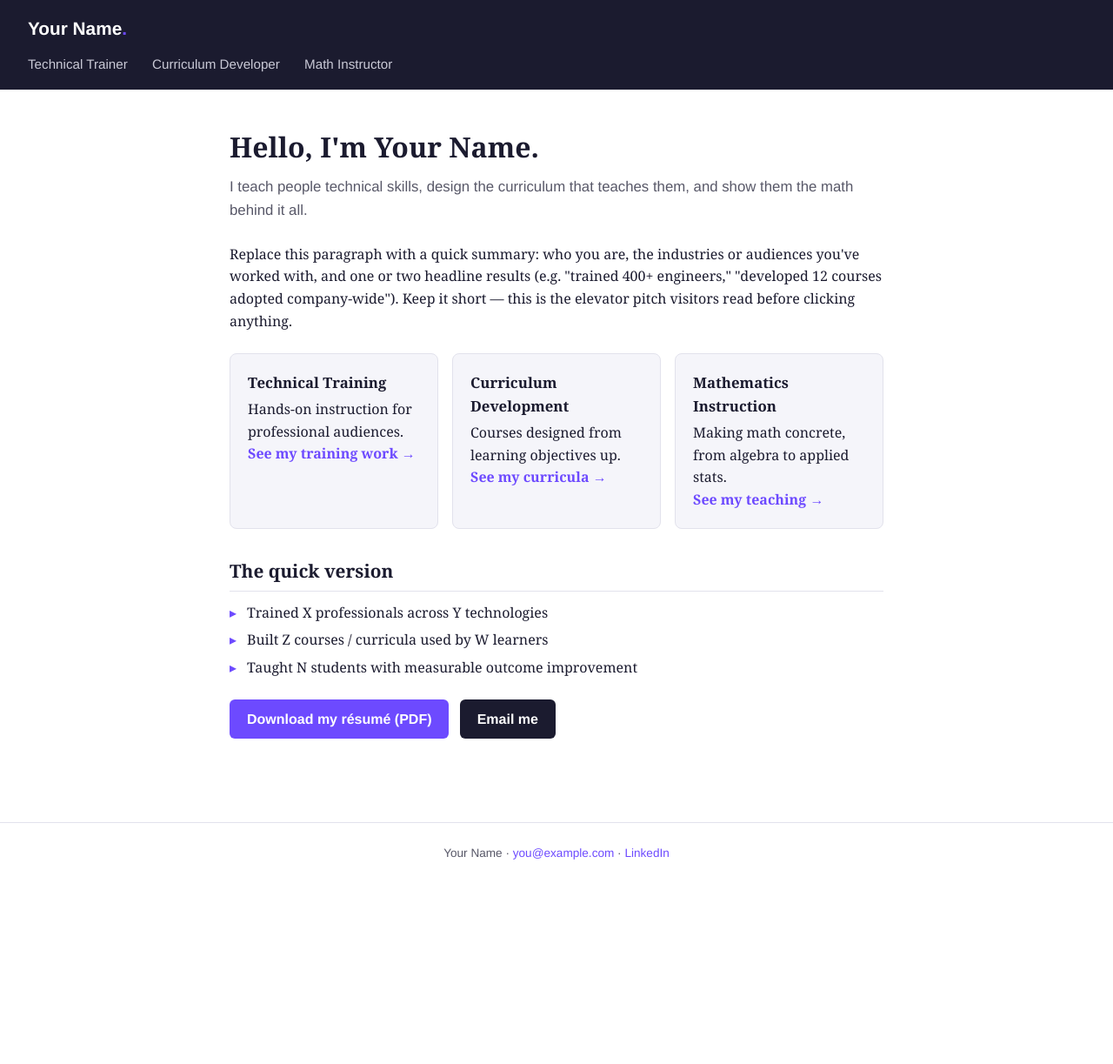
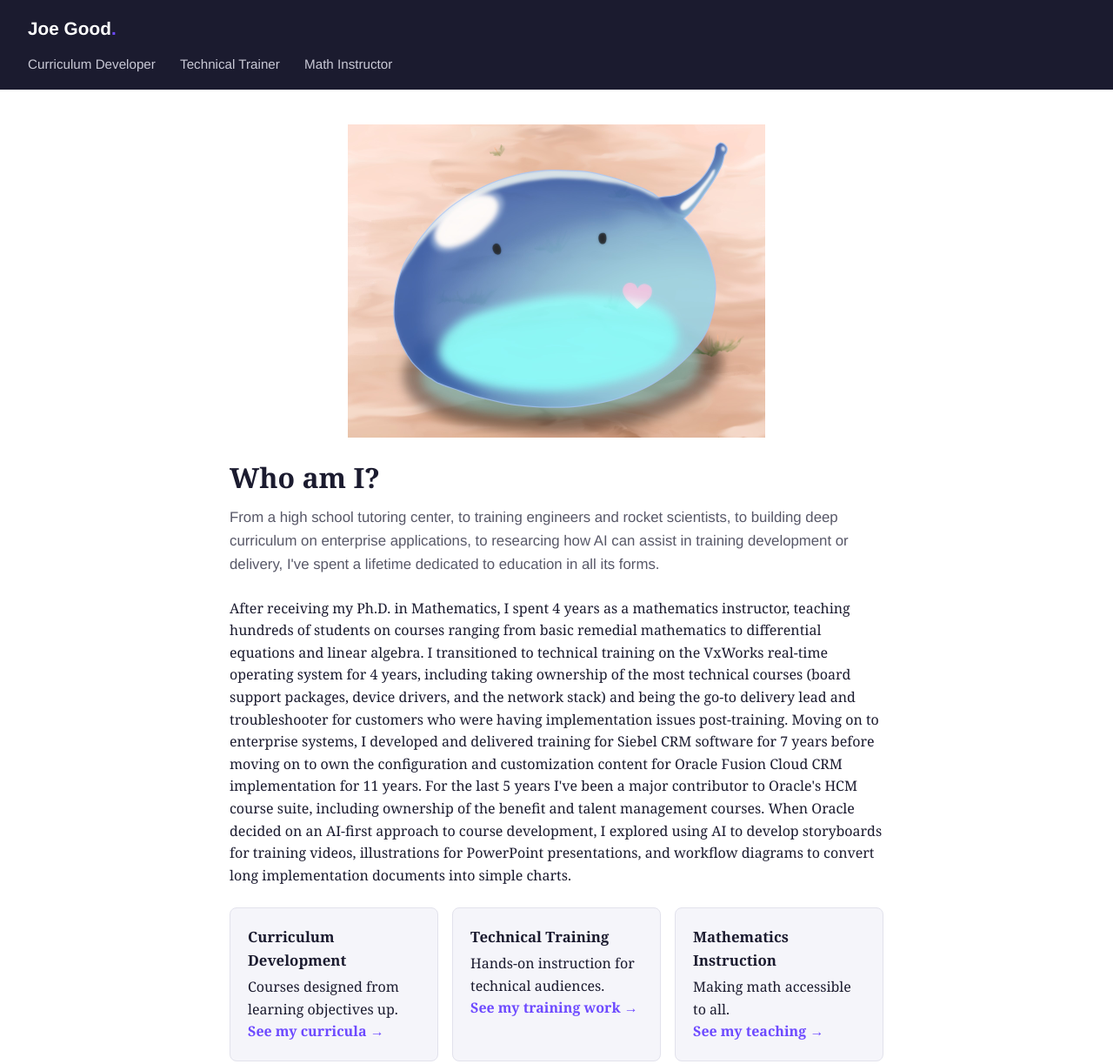
Before and after one commit to joegood666-boop/joegood666-boop.github.io, a plain HTML site: page index.html in a window 1280 px wide. Shown: the top 1223 px of the page at 87% size. Before the commit the page ends 1016 px from the top, so only its background shows below. Drawn offline with Linux system fonts and the light colour scheme.

Commit message:
November 24 changes

```diff
--- a/index.html
+++ b/index.html
@@ -3,69 +3,64 @@
 <head>
   <meta charset="UTF-8">
   <meta name="viewport" content="width=device-width, initial-scale=1.0">
-  <!-- EDIT: change this to your name and a one-line description -->
-  <title>Your Name — Technical Trainer, Curriculum Developer, Math Instructor</title>
-  <meta name="description" content="Portfolio of Your Name: technical trainer, curriculum developer, and mathematics instructor.">
+  <!-- Generated by Proton's AI, then edited by Joe -->
+  <title>Joe Good's Web Page</title>
+  <meta name="description" content="Joe Good's portfolio for his various roles">
   <link rel="stylesheet" href="style.css">
 </head>
 <body>
   <header>
-    <a class="site-title" href="index.html">Your Name<span>.</span></a>
+    <a class="site-title" href="index.html">Joe Good<span>.</span></a>
     <nav>
+      <a href="curriculum.html">Curriculum Developer</a>
       <a href="trainer.html">Technical Trainer</a>
-      <a href="curriculum.html">Curriculum Developer</a>
       <a href="math.html">Math Instructor</a>
     </nav>
   </header>
 
   <main>
-    <h1>Hello, I'm Your Name.</h1>
-    <!-- EDIT: your 2–3 sentence pitch. Lead with outcomes, not job titles. -->
+    <img src="sui.jpeg" alt="A profile picture of Joe Good." style="width:480px;height=360px;margin-bottom: 20px" class="center">
+    <h1>Who am I?</h1>
     <p class="tagline">
-      I teach people technical skills, design the curriculum that teaches them,
-      and show them the math behind it all.
+      From a high school tutoring center, to training engineers and rocket scientists, to building deep curriculum on enterprise applications, to researcing how AI can assist in training development or delivery, I've spent a lifetime dedicated to education in all its forms.
     </p>
 
     <p>
-      Replace this paragraph with a quick summary: who you are, the industries or
-      audiences you've worked with, and one or two headline results (e.g. "trained
-      400+ engineers," "developed 12 courses adopted company-wide"). Keep it short —
-      this is the elevator pitch visitors read before clicking anything.
+      After receiving my Ph.D. in Mathematics, I spent 4 years as a mathematics instructor, teaching hundreds of students on courses ranging from basic remedial mathematics to differential equations and linear algebra. I transitioned to technical training on the VxWorks real-time operating system for 4 years, including taking ownership of the most technical courses (board support packages, device drivers, and the network stack) and being the go-to delivery lead and troubleshooter for customers who were having implementation issues post-training. Moving on to enterprise systems, I developed and delivered training for Siebel CRM software for 7 years before moving on to own the configuration and customization content for Oracle Fusion Cloud CRM implementation for 11 years. For the last 5 years I've been a major contributor to Oracle's HCM course suite, including ownership of the benefit and talent management courses. When Oracle decided on an AI-first approach to course development, I explored using AI to develop storyboards for training videos, illustrations for PowerPoint presentations, and workflow diagrams to convert long implementation documents into simple charts.
     </p>
 
     <div class="role-cards">
-      <div class="card">
-        <h3>Technical Training</h3>
-        <p>Hands-on instruction for professional audiences.</p>
-        <a href="trainer.html">See my training work →</a>
-      </div>
       <div class="card">
         <h3>Curriculum Development</h3>
         <p>Courses designed from learning objectives up.</p>
         <a href="curriculum.html">See my curricula →</a>
       </div>
       <div class="card">
+        <h3>Technical Training</h3>
+        <p>Hands-on instruction for technical audiences.</p>
+        <a href="trainer.html">See my training work →</a>
+      </div>
+      <div class="card">
         <h3>Mathematics Instruction</h3>
-        <p>Making math concrete, from algebra to applied stats.</p>
+        <p>Making math accessible to all.</p>
         <a href="math.html">See my teaching →</a>
       </div>
     </div>
 
     <h2>The quick version</h2>
-    <!-- EDIT: 3 quantified highlights. Numbers survive skimming. -->
     <ul class="metrics">
-      <li>Trained X professionals across Y technologies</li>
-      <li>Built Z courses / curricula used by W learners</li>
-      <li>Taught N students with measurable outcome improvement</li>
+      <li>Hundreds of days of training delivery and lab facilitatation and troubleshooting, both live and remote</li>
+      <li>Developed 24 total courses representing 70 days of training, plus 26 instructional videos, two simulations, and two fully-simulated courses</li>
+      <li>Delivered standard mathematics curricula at three schools, plus developed and delivered two custom courses</li>
     </ul>
 
-    <a class="button" href="resume.pdf" download>Download my résumé (PDF)</a>
-    <a class="button secondary" href="mailto:you@example.com">Email me</a>
+    <a class="button" href="full_resume.pdf" download>Full résumé (PDF)</a>
+    <a class="button secondary" href="mailto:joegood666@gmail.com">Email me</a>
   </main>
 
   <footer>
-    <p>Your Name · <a href="mailto:you@example.com">you@example.com</a> ·
-       <a href="https://www.linkedin.com/in/YOUR-HANDLE">LinkedIn</a></p>
+    <p>Your Name · <a href="mailto:joegood666@gmail.com">you@example.com</a> ·
+       <a href="https://www.linkedin.com/in/oe-good-8261a31/">LinkedIn</a></p>
   </footer>
 </body>
 </html>
--- a/style.css
+++ b/style.css
@@ -73,6 +73,13 @@ h3 { margin: 1.25rem 0 0.25rem; font-size: 1.05rem; }
   margin-bottom: 1.5rem;
 }
 
+.center {
+  display: block;
+  margin-left: auto;
+  margin-right: auto;
+  width: 50%;
+}
+
 .role-cards {
   display: grid;
   grid-template-columns: repeat(auto-fit, minmax(220px, 1fr));
```
Also changed, not shown: sui.jpeg (added).
